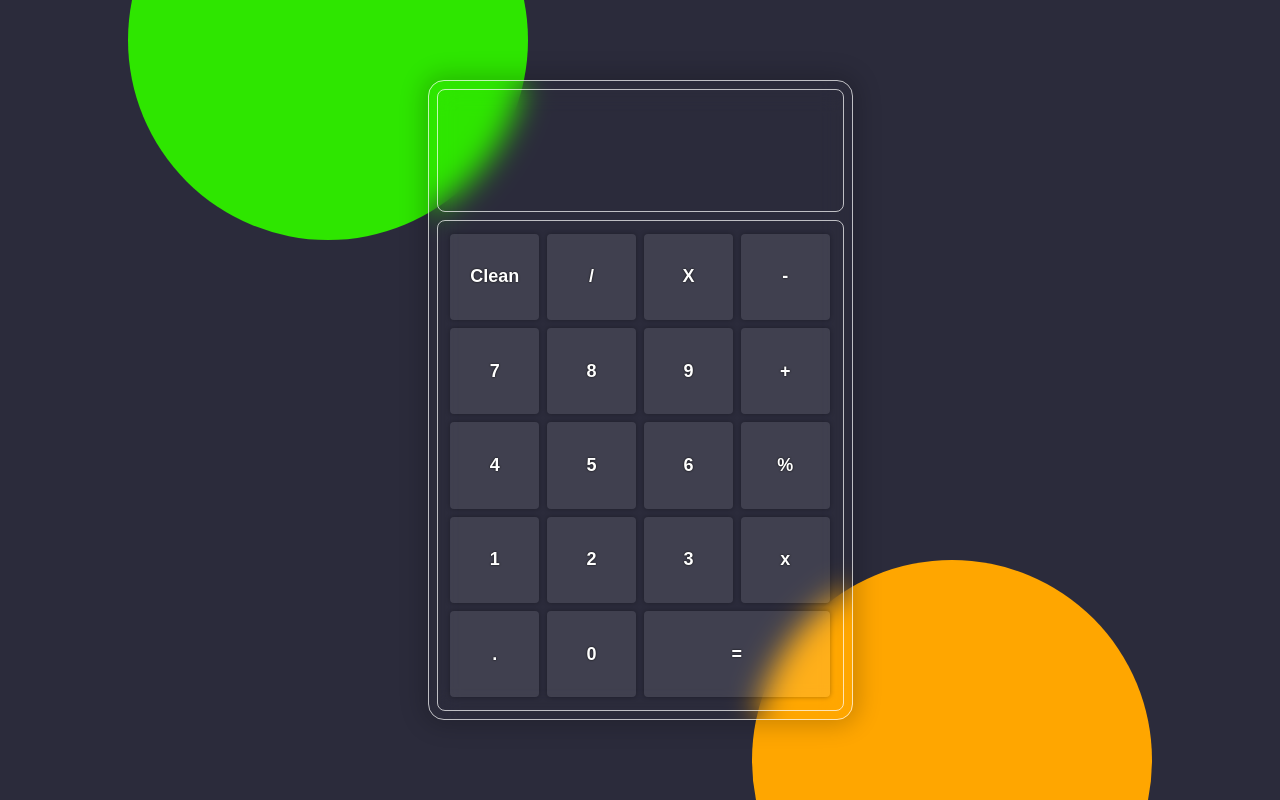
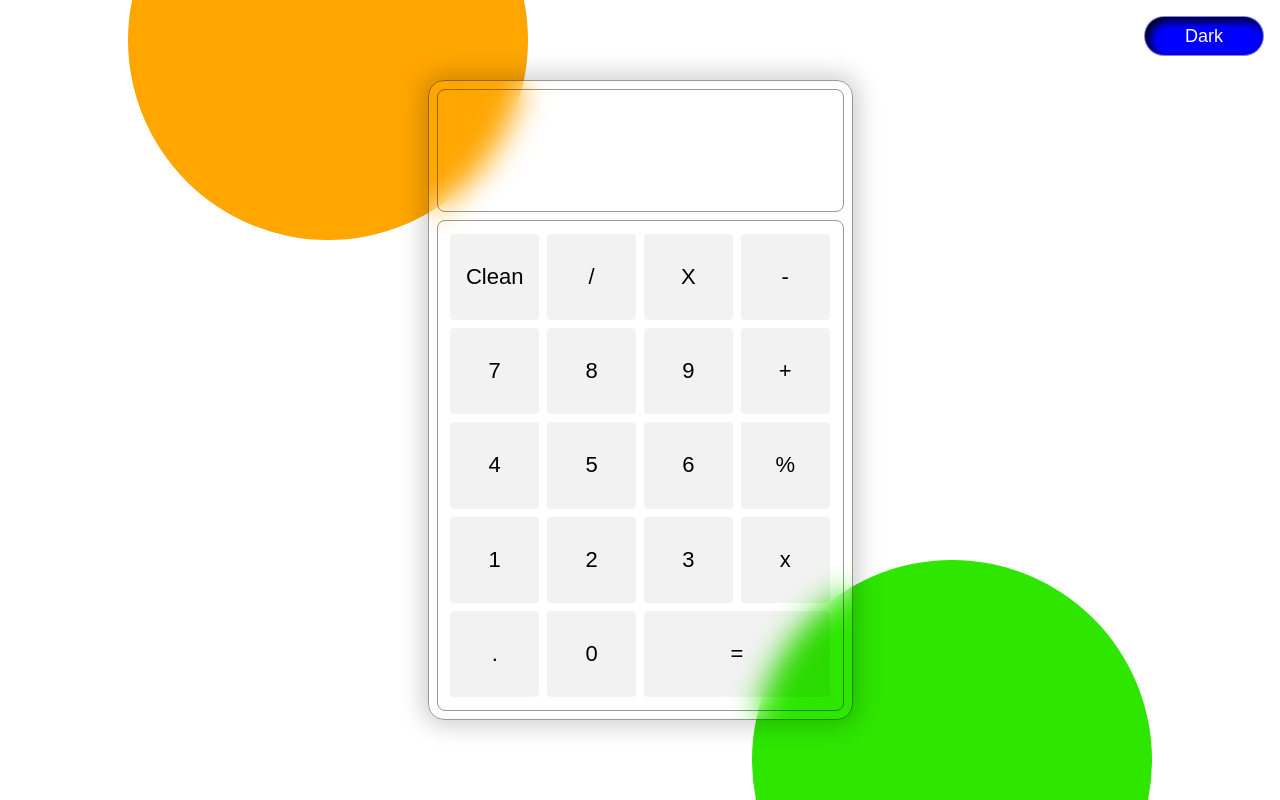
Before and after one commit to coderid9/reactCalc, a React (Vite) app: page / in a window 1280 px wide. Built offline with nearby package versions, Linux system fonts and the light colour scheme.

Commit message:
dark & light mode added

```diff
--- a/src/App.css
+++ b/src/App.css
@@ -3,12 +3,27 @@
   padding: 0;
   box-sizing: border-box;
 }
-
+:root {
+  --bg: #fff;
+  --border-white: rgba(0, 0, 0, 0.4);
+  --btn-bg: rgba(0, 0, 0, 0.05);
+  --btn-hover-bg: rgba(0, 0, 0, 0.25);
+  --btn-shadow: none;
+  --color: black;
+}
+body.dark {
+  --bg: #2b2b3b;
+  --border-white: rgba(255, 255, 255, 0.7);
+  --btn-bg: rgba(255, 255, 255, 0.1);
+  --btn-hover-bg: rgba(255, 255, 255, 0.25);
+  --btn-shadow: 0 0 10px 0 rgba(0, 0, 0, 0.3);
+  --color: white;
+}
 #root {
   position: relative;
   height: 100dvh;
   width: 100%;
-  background: #2b2b3b;
+  background: var(--bg);
   display: flex;
   align-items: center;
   justify-content: center;
@@ -19,7 +34,7 @@
   width: min(98%, 425px);
   background: transparent;
   backdrop-filter: blur(15px);
-  border: 1px solid rgba(255, 255, 255, 0.7);
+  border: 1px solid var(--border-white);
   box-shadow: 0 0 25px 5px rgba(0, 0, 0, 0.2);
   padding: 0.5rem;
   border-radius: 16px;
@@ -35,7 +50,7 @@
 }
 
 .design_div:nth-child(1) {
-  background-color: rgb(255, 166, 0);
+  background-color: rgb(46, 230, 0);
   right: 10%;
   bottom: -100%;
   animation: animate1 0.7s ease-in 1 forwards;
@@ -47,7 +62,7 @@
 }
 
 .design_div:nth-child(2) {
-  background-color: rgb(46, 230, 0);
+  background-color: rgb(255, 166, 0);
   top: -100%;
   left: 10%;
   animation: animate2 0.7s ease-in 0.7s 1 forwards;
@@ -61,7 +76,7 @@
 .calc-buttons {
   width: 100%;
   background: transparent;
-  border: 1px solid rgba(255, 255, 255, 0.7);
+  border: 1px solid var(--border-white);
   border-radius: 8px;
 }
 .display {
@@ -77,7 +92,7 @@
   display: flex;
   align-items: center;
   justify-content: flex-end;
-  color: white;
+  color: var(--color);
   font-family: monospace;
 }
 .display .calculation {
@@ -98,19 +113,16 @@
   gap: 0.5rem;
 }
 .calc-buttons button {
-  background-color: rgba(255, 255, 255, 0.1);
+  background-color: var(--btn-bg);
   border-radius: 4px;
   border: none;
-  color: white;
-  font-weight: 900;
-  font-size: 18px;
-  text-shadow: 0 0 2px #000;
+  color: var(--color);
+  font-size: 22px;
   transition: all 0.3s ease;
-  box-shadow: 0 0 5px 0 rgba(0, 0, 0, 0.3);
 }
 .calc-buttons button:hover {
-  background-color: rgba(255, 255, 255, 0.25);
-  box-shadow: 0 0 10px 0 rgba(0, 0, 0, 0.3);
+  background-color: var(--btn-hover-bg);
+  box-shadow: var(--btn-shadow);
 }
 .calc-buttons button:active {
   transform: scale(0.95);
@@ -133,14 +145,39 @@
   grid-column: 3/5;
 }
 
+.theme {
+  position: absolute;
+  right: 1rem;
+  top: 1rem;
+  height: 40px;
+  width: 120px;
+  z-index: 4;
+  border-radius: 2rem;
+  background: blue;
+  border: none;
+  color: white;
+  font-size: 18px;
+  cursor: pointer;
+  box-shadow: inset 4px 4px 10px 0 rgba(0, 0, 0);
+  border: 1px solid rgba(255, 255, 255, 0.5);
+  text-transform: capitalize;
+}
+.theme:hover {
+  background-color: rgb(63, 63, 253);
+}
+.theme.active {
+  box-shadow: inset 4px 4px 10px 0 rgba(255, 255, 255);
+  border: 1px solid black;
+}
+
 /* responsive css */
 
 @media screen and (max-width: 480px) {
-  #root{
+  #root {
     align-items: flex-end;
   }
-  #calc{
-    height: 95dvh;
+  #calc {
+    height: 85dvh;
   }
   .design_div {
     height: 15rem;
@@ -160,7 +197,7 @@
   .calc-buttons button.equal:hover,
   .calc-buttons button.cut:hover,
   .calc-buttons button.clean:hover {
-    background-color: rgba(255, 255, 255, 0.25);
+    background-color: var(--btn-hover-bg);
     box-shadow: 0 0 10px 0 rgba(0, 0, 0, 0.3);
   }
   .calc-buttons button.operator:active {
--- a/src/App.jsx
+++ b/src/App.jsx
@@ -1,15 +1,24 @@
-import './App.css'
-import Layout from './components/Layout'
+import Layout from "./components/Layout.jsx";
+import { useTheme } from "./context/themeContext.jsx";
+import "./App.css";
+import { useEffect } from "react";
 
 function App() {
+  const { theme, toggleTheme } = useTheme();
 
+  useEffect(() => {
+    document.body.className = theme;
+  }, [theme]);
   return (
     <>
       <div className="design_div"></div>
       <div className="design_div"></div>
-      <Layout/>
+      <button className={`theme`} onClick={toggleTheme}>
+        {theme === "light" ? "dark" : "light"}
+      </button>
+      <Layout />
     </>
-  )
+  );
 }
 
-export default App
+export default App;
--- /dev/null
+++ b/src/context/themeContext.jsx
@@ -0,0 +1,26 @@
+import { createContext, useContext, useEffect, useState } from "react";
+
+const ThemeContext = createContext();
+
+export const ThemeProvider = ({ children }) => {
+  const [theme, setTheme] = useState(() => {
+    const savedTheme = localStorage.getItem("calc-theme");
+    return savedTheme || "light";
+  });
+
+  useEffect(() => {
+    localStorage.setItem("calc-theme", theme);
+  }, [theme]);
+
+  const toggleTheme = () => {
+    setTheme((currentTheme) => (currentTheme === "light" ? "dark" : "light"));
+  };
+
+  return (
+    <ThemeContext.Provider value={{ theme, toggleTheme }}>{children}</ThemeContext.Provider>
+  );
+};
+
+export const useTheme = () => {
+  return useContext(ThemeContext);
+};
--- a/src/main.jsx
+++ b/src/main.jsx
@@ -1,9 +1,12 @@
-import { StrictMode } from 'react'
-import { createRoot } from 'react-dom/client'
-import App from './App.jsx'
+import { StrictMode } from "react";
+import { createRoot } from "react-dom/client";
+import App from "./App.jsx";
+import { ThemeProvider } from "./context/themeContext.jsx";
 
-createRoot(document.getElementById('root')).render(
+createRoot(document.getElementById("root")).render(
   <StrictMode>
-    <App />
-  </StrictMode>,
-)
+    <ThemeProvider>
+      <App />
+    </ThemeProvider>
+  </StrictMode>
+);
```
